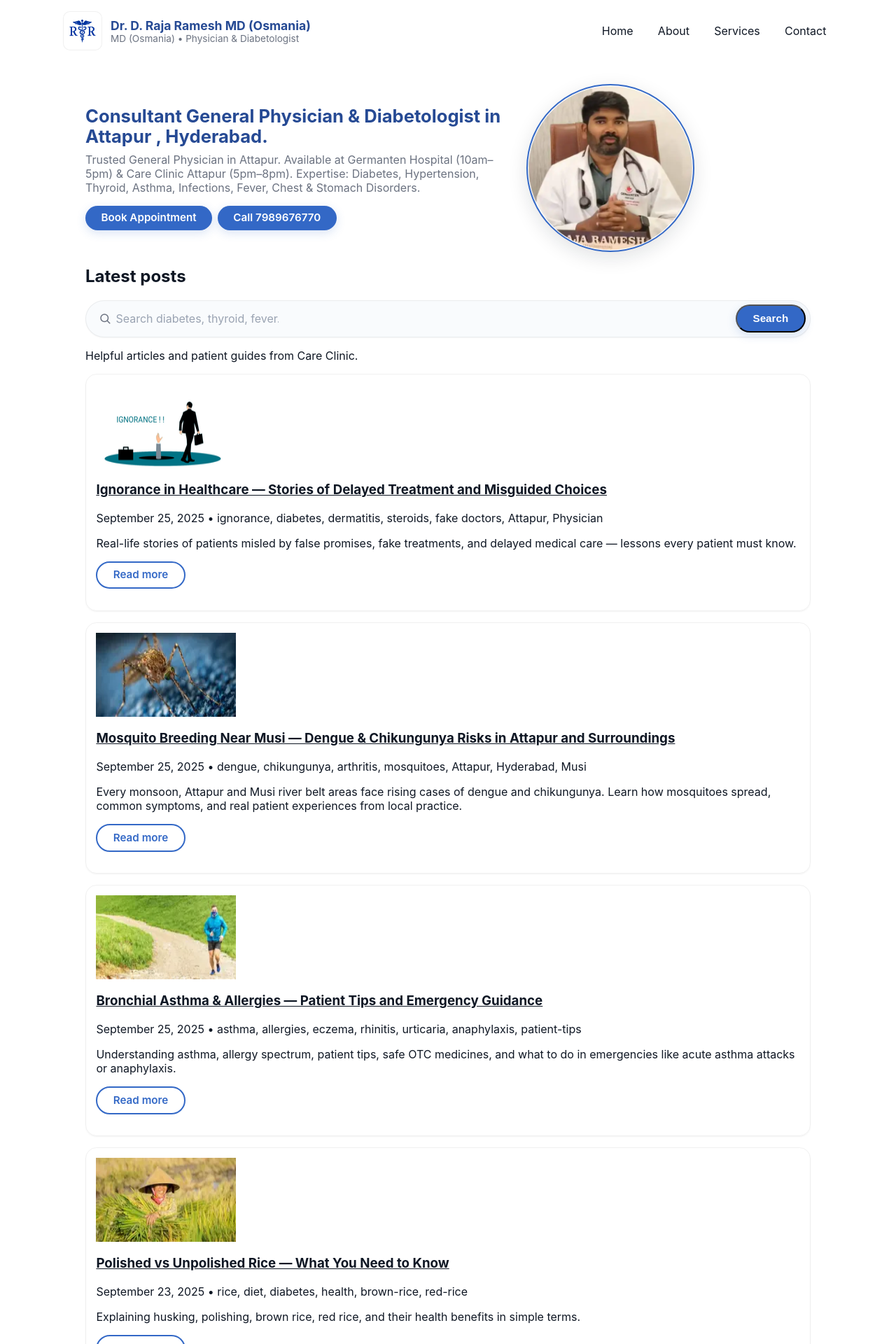
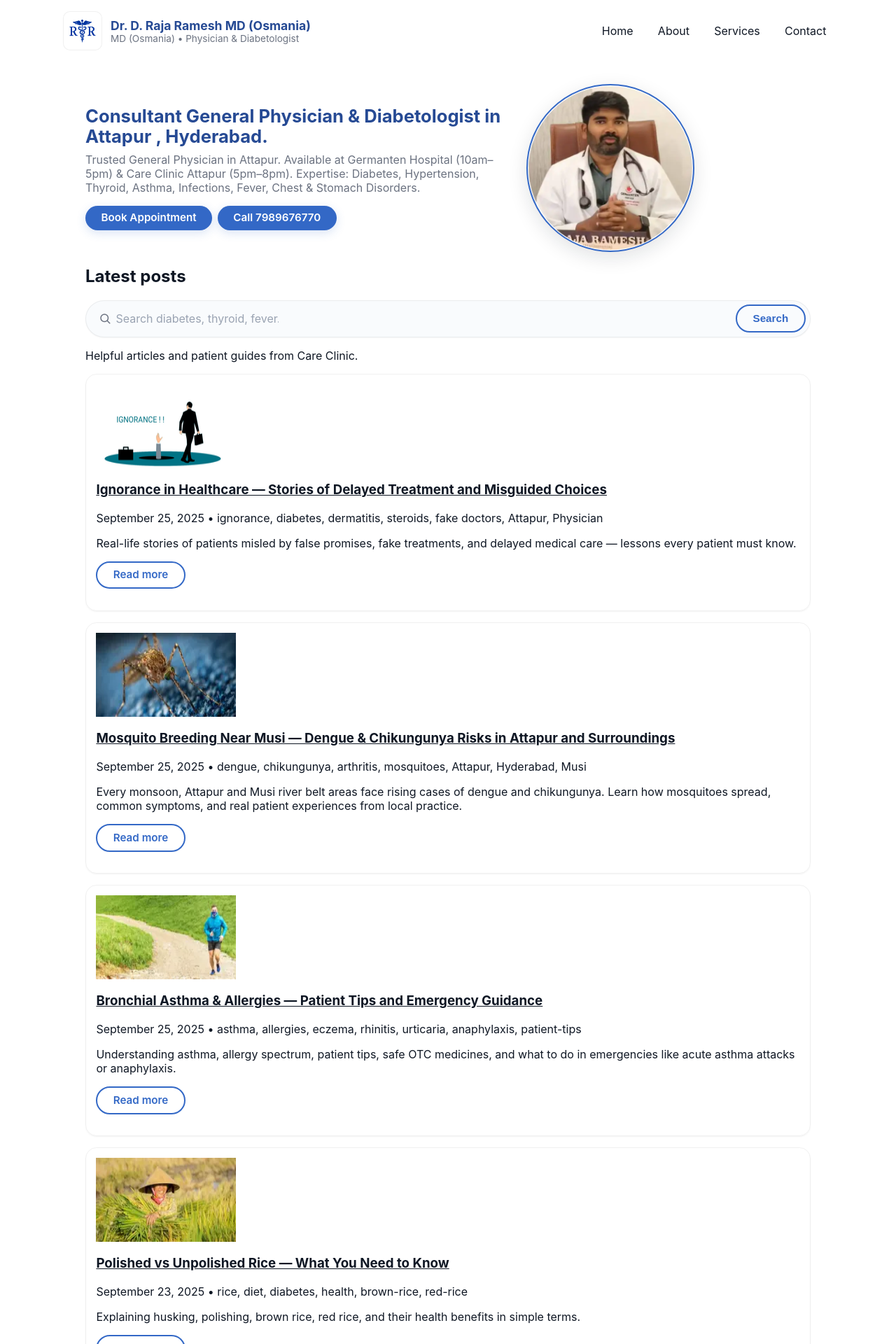
Before and after one commit to drrajarameshd/rr, a Jekyll site: the page built from index.html, in a window 1280 px wide. Shown: the top 1920 px of the page at 70% size. Built offline with Jekyll 4.4.1, drawn with Linux system fonts in a browser that asks for light colours; the list of posts is cut into pages by our own code.

Commit message:
Update index.html

```diff
--- a/index.html
+++ b/index.html
@@ -46,7 +46,7 @@ description: "Available at Germanten Hospital (10am–5pm) & Care Clinic Attapur
       <h2>Latest posts</h2>
       <form action="{{ '/search/' | relative_url }}" method="get" role="search" class="search-form">
     <input id="q" name="q" type="search" placeholder="Search diabetes, thyroid, fever…" value="{{ page.q | default: '' }}" class="input" />
-    <button class="btn btn--primary" type="submit">Search</button>
+    <button class="btn outline" type="submit">Search</button>
     </form>
 
 
```
